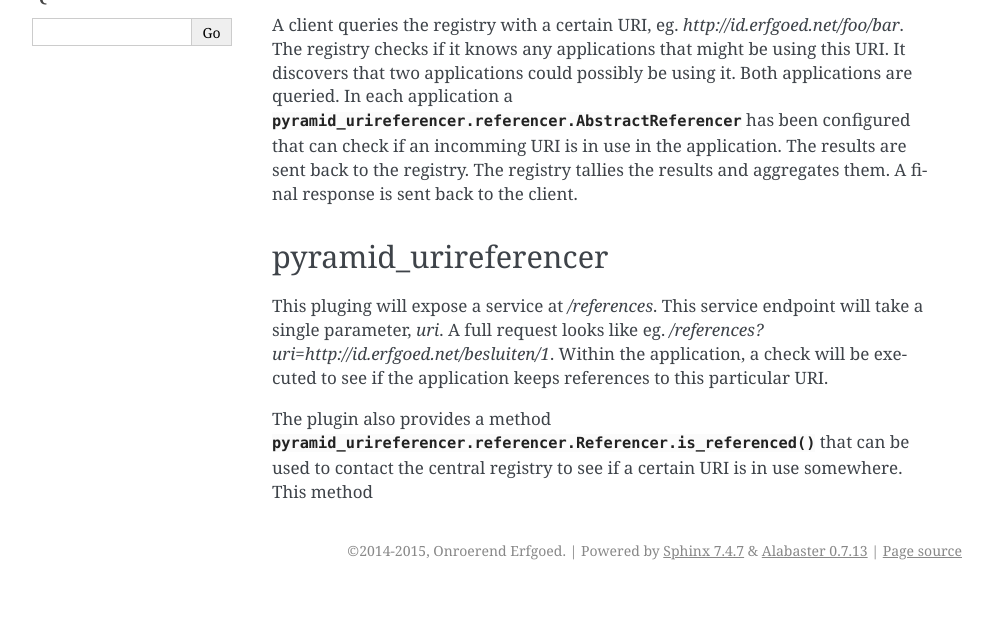
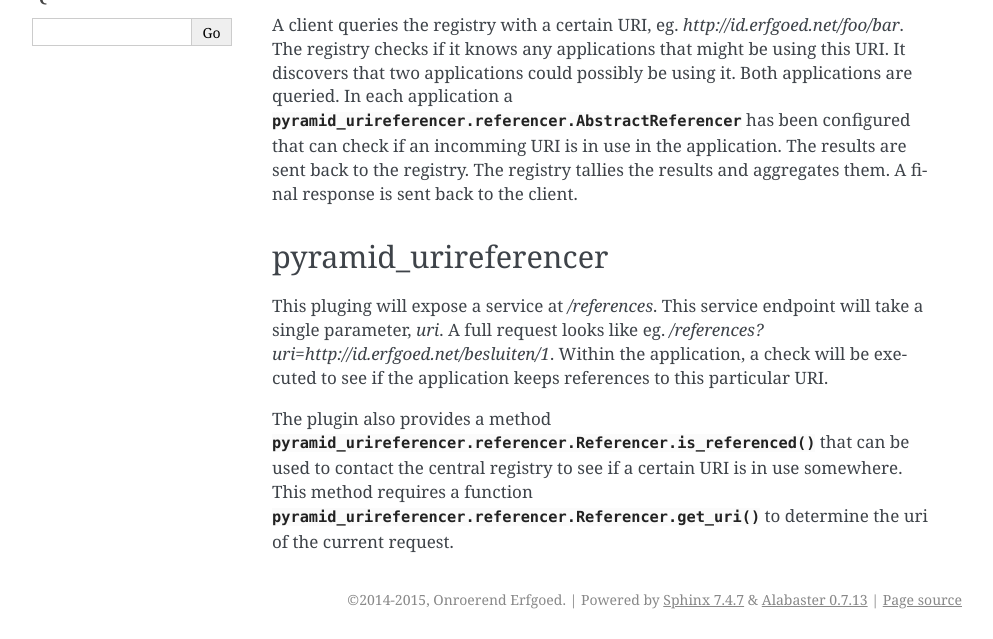
Before and after one commit to OnroerendErfgoed/uriregistry, a Sphinx documentation site: the page built from docs/source/architecture.rst, in a window 1280 px wide, cut to the strip 272-911 px from the top of the page. Shown: the whole strip, without its empty margins (148-1141 px from the left). Built offline with Sphinx 7.4.7, drawn with Linux system fonts in a browser that asks for light colours.

Commit message:
update docs to pyramid_urireferencer==0.6.0

```diff
--- a/docs/source/architecture.rst
+++ b/docs/source/architecture.rst
@@ -58,4 +58,5 @@ particular URI.
 The plugin also provides a method
 :meth:`pyramid_urireferencer.referencer.Referencer.is_referenced` that can be
 used to contact the central registry to see if a certain URI is in use
-somewhere. This method
+somewhere. This method requires a function :meth:`pyramid_urireferencer.referencer.Referencer.get_uri`
+to determine the uri of the current request.
```
